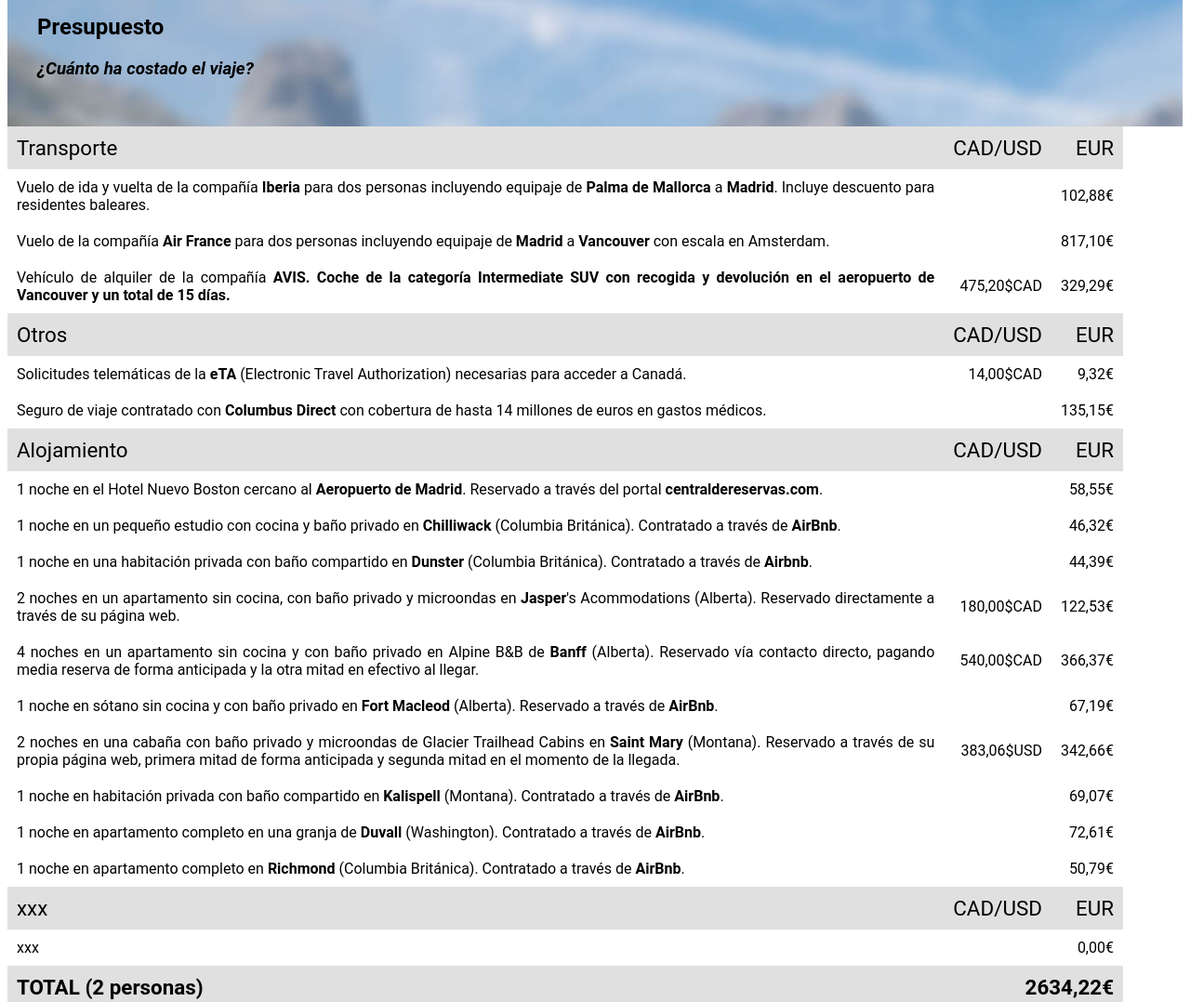
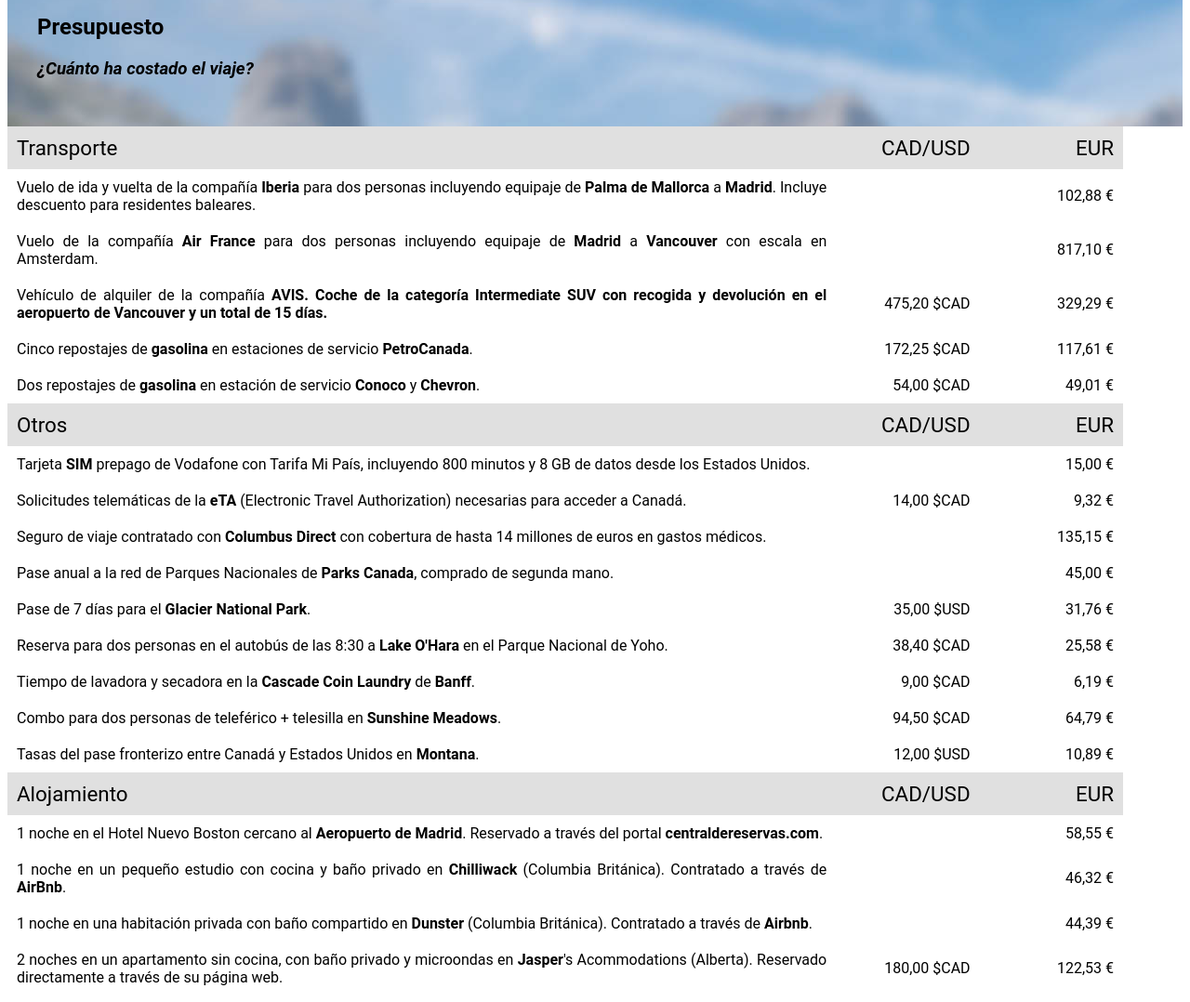
Before and after one commit to albertobastos/diarios-viaje-sources, a Gatsby site in the folder 2019rockies/: page /presupuesto in a window 1280 px wide. Shown: the part 169-1247 px from the top of the page at 93% size. Built offline with nearby package versions, Linux system fonts and the light colour scheme; Gatsby itself is replaced by a stand-in of ours.

Commit message:
rockies2019: more budget

```diff
--- a/2019rockies/src/data/budget.json
+++ b/2019rockies/src/data/budget.json
@@ -14,12 +14,26 @@
         "description": "Vehículo de alquiler de la compañía <strong>AVIS. Coche de la categoría <strong>Intermediate SUV</strong> con recogida y devolución en el aeropuerto de Vancouver y un total de 15 días.",
         "price_cad": 475.2,
         "price_eur": 329.29
+      },
+      {
+        "description": "Cinco repostajes de <strong>gasolina</strong> en estaciones de servicio <strong>PetroCanada</strong>.",
+        "price_cad": 172.25,
+        "price_eur": 117.61
+      },
+      {
+        "description": "Dos repostajes de <strong>gasolina</strong> en estación de servicio <strong>Conoco</strong> y <strong>Chevron</strong>.",
+        "price_cad": 54,
+        "price_eur": 49.01
       }
     ]
   },
   {
     "title": "Otros",
     "entries": [
+      {
+        "description": "Tarjeta <strong>SIM</strong> prepago de Vodafone con Tarifa Mi País, incluyendo 800 minutos y 8 GB de datos desde los Estados Unidos.",
+        "price_eur": 15
+      },
       {
         "description": "Solicitudes telemáticas de la <strong>eTA</strong> (Electronic Travel Authorization) necesarias para acceder a Canadá.",
         "price_cad": 14,
@@ -28,6 +42,35 @@
       {
         "description": "Seguro de viaje contratado con <strong>Columbus Direct</strong> con cobertura de hasta 14 millones de euros en gastos médicos.",
         "price_eur": 135.15
+      },
+      {
+        "description": "Pase anual a la red de Parques Nacionales de <strong>Parks Canada</strong>, comprado de segunda mano.",
+        "price_eur": 45
+      },
+      {
+        "description": "Pase de 7 días para el <strong>Glacier National Park</strong>.",
+        "price_usd": 35,
+        "price_eur": 31.76
+      },
+      {
+        "description": "Reserva para dos personas en el autobús de las 8:30 a <strong>Lake O'Hara</strong> en el Parque Nacional de Yoho.",
+        "price_cad": 38.40,
+        "price_eur": 25.58
+      },
+      {
+        "description": "Tiempo de lavadora y secadora en la <strong>Cascade Coin Laundry</strong> de <strong>Banff</strong>.",
+        "price_cad": 9,
+        "price_eur": 6.19
+      },
+      {
+        "description": "Combo para dos personas de teleférico + telesilla en <strong>Sunshine Meadows</strong>.",
+        "price_cad": 94.5,
+        "price_eur": 64.79
+      },
+      {
+        "description": "Tasas del pase fronterizo entre Canadá y Estados Unidos en <strong>Montana</strong>.",
+        "price_usd": 12,
+        "price_eur": 10.89
       }
     ]
   },
@@ -80,11 +123,27 @@
     ]
   },
   {
-    "title": "xxx",
+    "title": "Supermercados y restauración",
     "entries": [
       {
-        "description": "xxx",
-        "price_eur": 0
+        "description": "Compras de supermercado en Canadá, en establecimientos de las cadenas <strong>Walmart</strong>, <strong>Save On Foods</strong>, <strong>Super Save</strong>, <strong>Robinsons</strong> e <strong>IGA</strong>.",
+        "price_cad": 390.29,
+        "price_eur": 276.96
+      },
+      {
+        "description": "Compras de supermercado en Estados Unidos, en establecimientos de las cadenas <strong>Trader Joe's</strong> y <strong>7-Eleven</strong>.",
+        "price_usd": 46,
+        "price_eur": 41.72
+      },
+      {
+        "description": "Desayunos en establecimientos de las cadenas <strong>Starbucks</strong> y <strong>McDonalds</strong>.",
+        "price_cad": 83.56,
+        "price_eur": 55.58
+      },
+      {
+        "description": "Desayuno en establecimiento de la cadena <strong>Starbucks</strong> de Marysville.",
+        "price_usd": 9.6,
+        "price_eur": 8.72
       }
     ]
   }
--- a/2019rockies/src/styles/styles.css
+++ b/2019rockies/src/styles/styles.css
@@ -148,6 +148,7 @@
 
 .custom-budget td+td {
   text-align: right;
+  min-width: 6em;
 }
 
 .custom-budget-section {
```
Also changed, not shown: 2019rockies/src/pages/presupuesto.js (+4 -4 lines), 1 other file.
